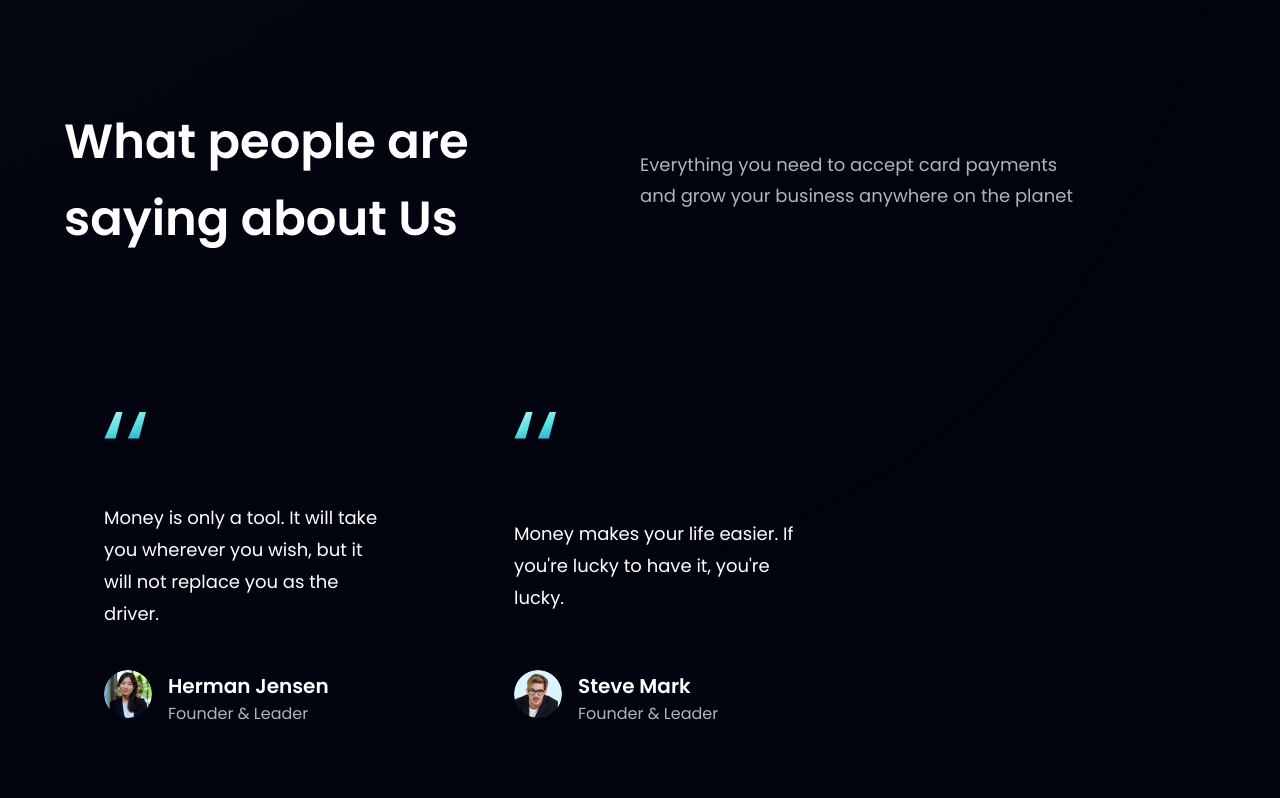
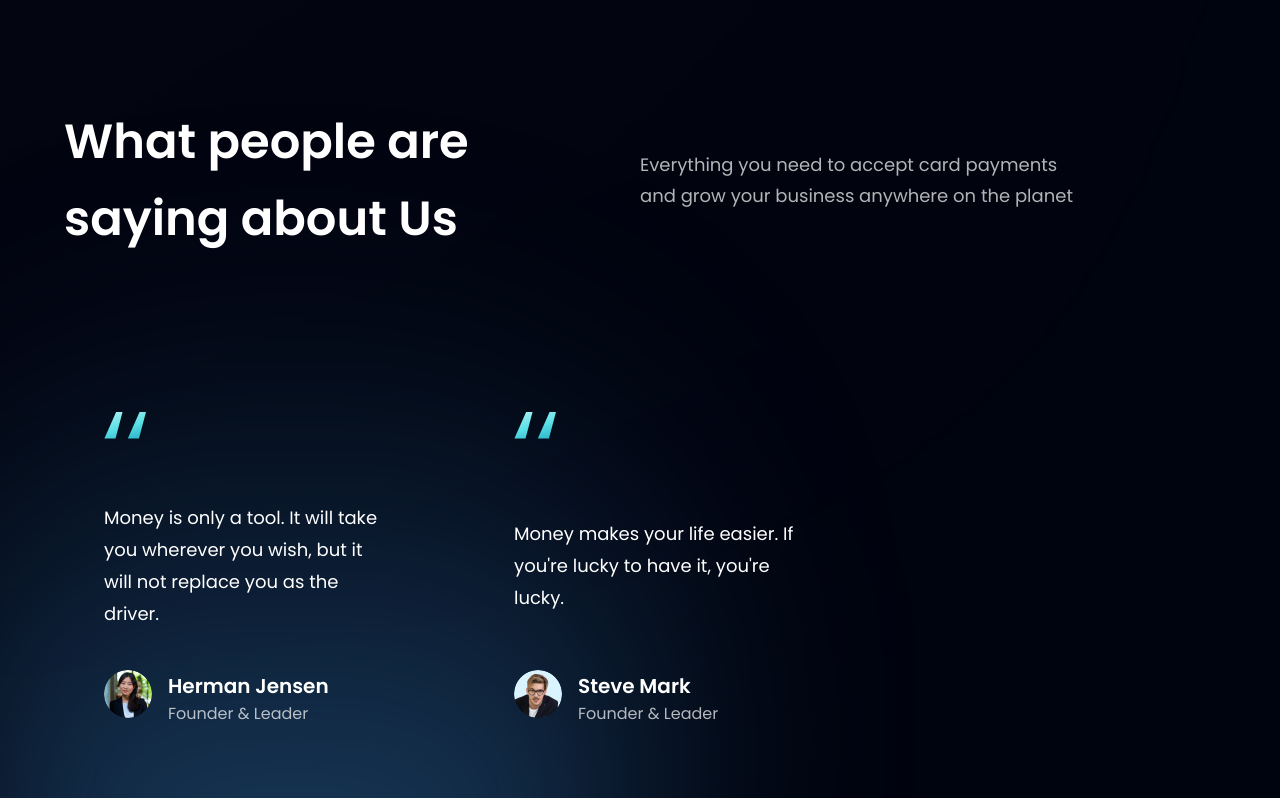
Before and after one commit to nejidevelops/modern_bank_app, a React (Vite) app: page / in a window 1280 px wide. Shown: the part 2698-3496 px from the top of the page. Built offline with nearby package versions, Linux system fonts and the light colour scheme.

Commit message:
testimonials components is ready for use and ready for the site

```diff
--- a/src/components/Testimonials.jsx
+++ b/src/components/Testimonials.jsx
@@ -6,7 +6,7 @@
 function Testimonials() {
   return (
     <section id='clients' className={`${styles.paddingY} ${styles.flexCenter} flex-col relative`}>
-      <div />
+      <div className='absolute z-[0] w-[60%] h-[60%] right-[50%] rounded-full blue__gradient' />
       <div className='w-full flex justify-between items-center md:flex-row flex-col sm:mb-16 mb-6 relative z-[1]'>
         <h1 className={`${styles.heading2}`}>What people are <br className='sm:block hidden' />saying about Us</h1>
         <div className='w-full md:mt-0 mt-6'>
```
